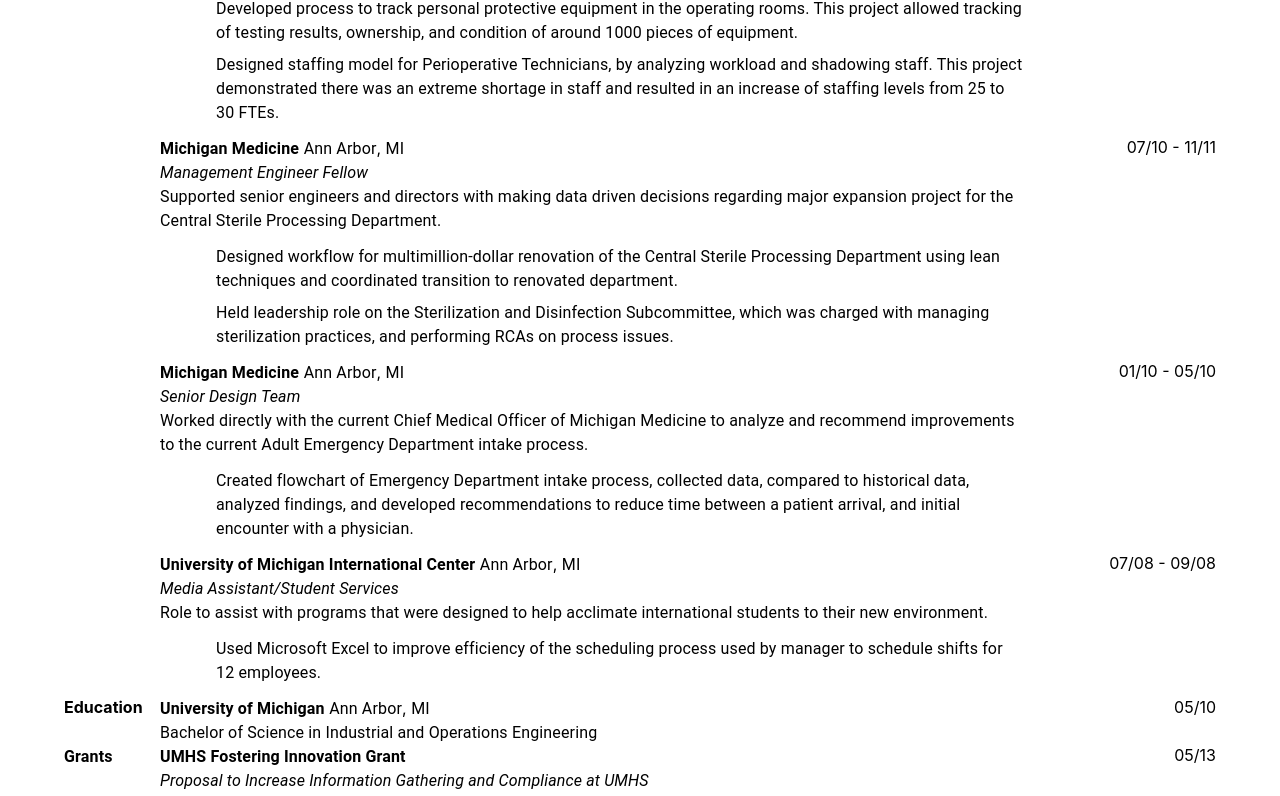
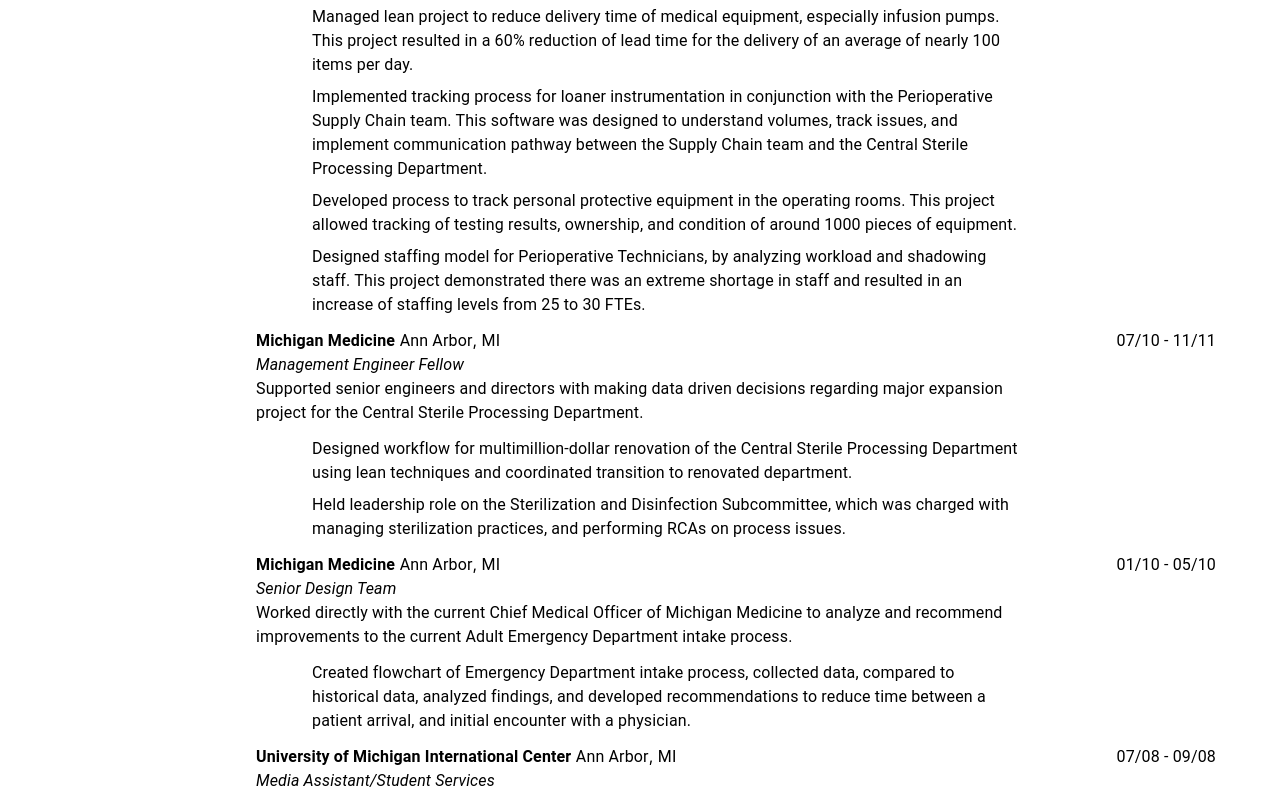
Before and after one commit to mclaysen/website, a React (Create React App) app: page / in a window 1280 px wide. Shown: the part 1986-2782 px from the top of the page. Built offline with nearby package versions, Linux system fonts and the light colour scheme.

Commit message:
update education, other, and professional experience with new styled components

```diff
--- a/src/components/EducationData.tsx
+++ b/src/components/EducationData.tsx
@@ -3,12 +3,17 @@
 import Typography from '@mui/material/Typography';
 import { Education } from './ResumeProps';
 import { ThemeProvider } from '@mui/material/styles';
-import {theme} from '../theme/typeography';
+import { theme } from '../theme/typeography';
 import { GetDateInformation } from '../utils/GetDateInformation';
+import { useMediaQuery } from '@mui/material';
+import { DateInfo, Title } from './Resume.styles';
 
 const EducationData = ({educationInfo, index} : {educationInfo: Education, index: number}) => {
 
   educationInfo.dateObtained = new Date(educationInfo.dateObtained);
+
+  const dateContent = GetDateInformation(educationInfo.dateObtained);
+  const isSmallScreen = useMediaQuery(theme.breakpoints.down('md'));
 
   return (<Box sx={{
     display: "flex",
@@ -16,16 +21,18 @@
   }}>
     <ThemeProvider theme={theme}>
       <Grid container>
-        <Grid item xs={1}>
-          {index===0 ? <Box sx={{fontWeight: 'bold'}}>Education</Box> : <Box></Box>}
+        <Grid item xs={12} md={2}>
+          {index===0 && <Title theme={theme}>Education</Title> }
         </Grid>
-        <Grid item xs={9}>
+        {isSmallScreen && <Grid item xs={1}></Grid>}
+        <Grid item xs={11} md={8}>
           <Grid container spacing={0}>
             <Grid item xs={12}>
               <Box>
                 <Typography sx={{fontWeight: 'bold'}}>{educationInfo.school}</Typography>&nbsp;
                 <Typography>{educationInfo.location.city}</Typography>,&nbsp;
                 <Typography>{educationInfo.location.state}</Typography>
+                {isSmallScreen && <DateInfo>&nbsp;{dateContent}</DateInfo>}
               </Box>
             </Grid>
             <Grid item xs={12}>
@@ -35,9 +42,9 @@
             </Grid>
           </Grid>
         </Grid>
-        <Grid item xs={2}>
-          <Box sx={{textAlign: 'right'}}>{GetDateInformation(educationInfo.dateObtained)}</Box>
-        </Grid>
+        {!isSmallScreen && <Grid item xs={2} sx={{textAlign: 'right'}}>
+          <DateInfo>{dateContent}</DateInfo>
+        </Grid>}
       </Grid>
     </ThemeProvider>
   </Box>
--- a/src/components/OtherExperienceData.tsx
+++ b/src/components/OtherExperienceData.tsx
@@ -8,19 +8,21 @@
 import { ThemeProvider } from '@mui/material/styles';
 import {theme} from '../theme/typeography';
 import { GetDateInformation } from '../utils/GetDateInformation';
+import { DateInfo, Title } from './Resume.styles';
+import { useMediaQuery } from '@mui/material';
 
 const GetPageDateInformation = ({experienceInformation} : {experienceInformation: ExperienceInformation}) =>
 {
     if(experienceInformation.startDate !==undefined && experienceInformation.endDate===undefined)
     {
         const startDate = new Date(experienceInformation.startDate);
-        return <Box sx={{textAlign: 'right'}}>{GetDateInformation(startDate)}</Box>
+        return <DateInfo>{GetDateInformation(startDate)}</DateInfo>
     }
     else if(experienceInformation.endDate!==undefined)
     {
         const startDate = new Date(experienceInformation.startDate);
         const endDate = new Date(experienceInformation.endDate);
-        return <Box sx={{textAlign: 'right'}}>{GetDateInformation(startDate, endDate, false)}</Box>
+        return <DateInfo>{GetDateInformation(startDate, endDate, false)}</DateInfo>
     }
     return <></>
 }
@@ -28,22 +30,26 @@
 
 const OtherExperienceData = ({otherExperienceInfo, index} : {otherExperienceInfo: OtherExperience, index: number}) => {
 
-  return (<Box sx={{
-    display: "flex",
-    textAlign: "left"
-  }}>
+    const isSmallScreen = useMediaQuery(theme.breakpoints.down('md'));
+
+    return (<Box sx={{
+        display: "flex",
+        textAlign: "left"
+    }}>
     <ThemeProvider theme={theme}>
         <Grid container>
         {
             otherExperienceInfo.type.map((value, index)=>{
                 return <Grid item xs={12}>
                             <Grid container>
-                                <Grid item xs={1}>
-                                    <Typography sx={{fontWeight: 'bold'}}>{otherExperienceInfo.category}</Typography>
+                                <Grid item xs={12} md={2}>
+                                    <Title>{otherExperienceInfo.category}</Title>
                                 </Grid>
-                                <Grid item xs={9}>
+                                {isSmallScreen && <Grid item xs={1}></Grid>}
+                                <Grid item xs={11} md={8}>
                                     <Box>
                                         <Typography sx={{fontWeight: 'bold'}}>{value.title}</Typography>
+                                        {isSmallScreen && <>&nbsp;<GetPageDateInformation experienceInformation={value}></GetPageDateInformation></>}
                                     </Box>
                                     <Box>
                                         <Typography sx={{fontStyle: 'italic'}}>{value.subTitle}</Typography>
@@ -54,9 +60,9 @@
                                         })}
                                     </List>
                                 </Grid>
-                                <Grid item xs={2}>
+                                {!isSmallScreen && <Grid item xs={2} sx={{textAlign: 'right'}}>
                                     <GetPageDateInformation experienceInformation={value}></GetPageDateInformation>
-                                </Grid>
+                                </Grid>}
                             </Grid>
                         </Grid>
                     })
--- a/src/components/ProfessionalExperience.tsx
+++ b/src/components/ProfessionalExperience.tsx
@@ -1,14 +1,15 @@
-import React from 'react';
 import Grid from '@mui/material/Grid';
 import Box from '@mui/material/Box';
 import List from '@mui/material/List'
 import ListItem from '@mui/material/ListItem'
 import ListItemText from '@mui/material/ListItemText'
-import Typography from '@mui/material/Typography';
+import Typography, { TypographyProps } from '@mui/material/Typography';
 import { Role } from './ResumeProps';
 import { ThemeProvider } from '@mui/material/styles';
 import {theme} from '../theme/typeography';
 import { GetDateInformation } from '../utils/GetDateInformation'
+import { useMediaQuery } from '@mui/material';
+import { DateInfo, Title } from './Resume.styles';
 
 const ProfessionalExperience = ({role, index} : {role: Role, index: Number}) => {
   role.startDate = new Date(role.startDate);
@@ -17,22 +18,27 @@
     role.endDate = new Date(role.endDate);
   }
 
+  const dateContent = GetDateInformation(role.startDate, role.endDate, role.currentRole);
+  const isSmallScreen = useMediaQuery(theme.breakpoints.down('md'));
+
   return (<Box sx={{
     display: "flex",
     textAlign: "left"
   }}>
     <ThemeProvider theme={theme}>
       <Grid container>
-        <Grid item xs={1}>
-          {index===0 ? <Box sx={{fontWeight: 'bold'}}>Experience</Box> : <Box></Box>}
+        <Grid item xs={12} md={2}>
+          {index===0 && <Title theme={theme}>Experience</Title>}
         </Grid>
-        <Grid item xs={9}>
+        {isSmallScreen && <Grid item xs={1}></Grid>}
+        <Grid item xs={11} md={8}>
           <Grid container spacing={0}>
             <Grid item xs={12}>
               <Box>
                 <Typography sx={{fontWeight: 'bold'}}>{role.company}</Typography>&nbsp;
                 <Typography>{role.location.city}</Typography>,&nbsp;
                 <Typography>{role.location.state}</Typography>
+                {isSmallScreen && <DateInfo>&nbsp;{dateContent}</DateInfo>}
               </Box>
             </Grid>
             <Grid item xs={12}>
@@ -48,15 +54,15 @@
             <Grid item xs={12}>
               <List>
               {role.highlights?.map((value, index)=>{
-                    return <ListItem disablePadding><ListItemText inset primary = {value}></ListItemText></ListItem>
+                    return <ListItem key={index} disablePadding><ListItemText inset primary = {value}></ListItemText></ListItem>
                 })}
               </List>
             </Grid>
           </Grid>
         </Grid>
-        <Grid item xs={2}>
-          <Box sx={{textAlign: 'right'}}>{GetDateInformation(role.startDate, role.endDate, role.currentRole)}</Box>
-        </Grid>
+        {!isSmallScreen && <Grid item xs={2} sx={{textAlign: 'right'}}>
+          <DateInfo>{dateContent}</DateInfo>
+        </Grid>}
       </Grid>
     </ThemeProvider>
   </Box>)
```
